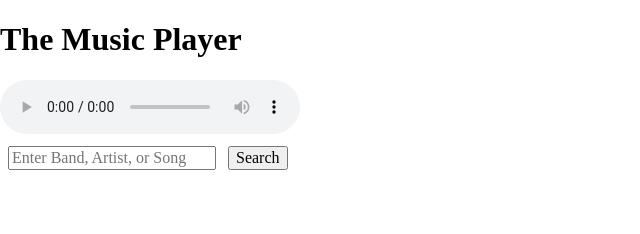
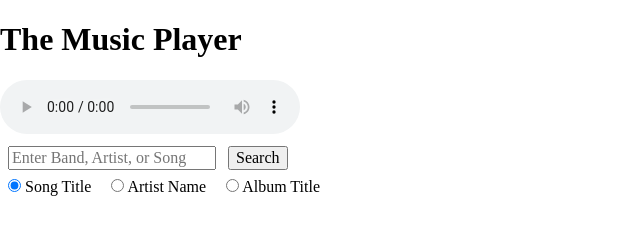
Before and after one commit to Momentum-Team-10/itunes-search-app-badmicro, a website: page index.html in a window 1280 px wide. Shown: the whole page, without its empty margins (0-640 px from the left). Drawn offline with nearby package versions, Linux system fonts and the light colour scheme.

Commit message:
added radio buttons, no functionality

```diff
--- a/index.html
+++ b/index.html
@@ -24,6 +24,14 @@
         required
       />
       <button id="search-song" type="submit">Search</button>
+      <div id="search-radio-container" class="ma2">
+        <input type="radio" id="search-songTitle" name="search-type" value="artist" checked>
+        <label for="search-artist">Song Title</label>
+        <input type="radio" id="search-artist" name="search-type" value="artist" class="ml3">
+        <label for="search-artist">Artist Name</label>
+        <input type="radio" id="search-album" name="search-type" value="artist" class="ml3">
+        <label for="search-artist">Album Title</label>
+      </div>
     </form>
     <section id="search-results" class="mw9 center ph3-ns">
       <ul id="song-list" style="list-style: none;"class="cf ph2-ns"></ul>
--- a/main.js
+++ b/main.js
@@ -32,6 +32,15 @@ songsList.addEventListener("click", (e) => {
   }
 })
 
+// function generateUrl(input) {
+//   if(document.getElementById("search-songTitle").checked) {
+//     return url + input + "&entity=musicTrack"
+//   } else if(document.getElementById("search-artist").checked) {
+//     return url + input + "&entity=allArtist"
+//   } else {
+//     return url + input + "&entity=album"
+//   }
+// }
 
 /*
     Generates a Song "Card" to add to the UL of playable options
@@ -40,20 +49,19 @@ songsList.addEventListener("click", (e) => {
 */
 
 function generateSongCard(songObj) {
-  if (songObj.kind === "song") {
+  // if (songObj.kind === "song") {
     const li = document.createElement("li");
     //li.trackId = songObj.trackId;
     li.imgSrc = songObj.artworkUrl100;
     li.trackName = songObj.trackName;
     li.artistName = songObj.artistName;
     li.musicSrc = songObj.previewUrl;
-    //add styles to song card here with li.classList.add();
 
     renderSongCard(li);
     songsList.appendChild(li);
-  } else {
-    console.error("Invalid Filetype, cannot generate song card");
-  }
+  // } else {
+  //   console.error("Invalid Filetype, cannot generate song card");
+  // }
 }
 
 function renderSongCard(li) {
```
